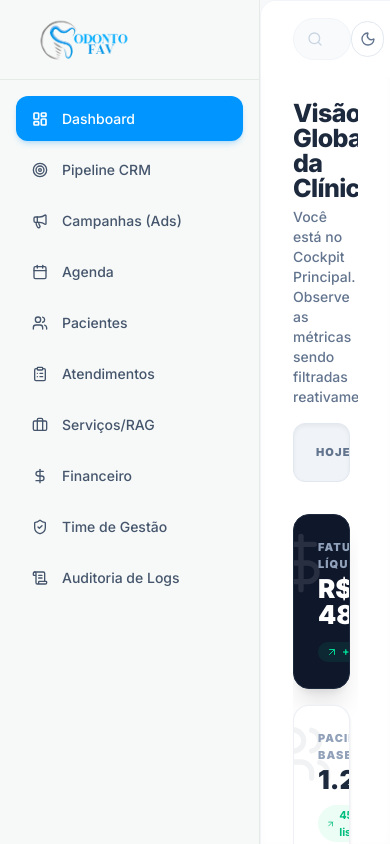
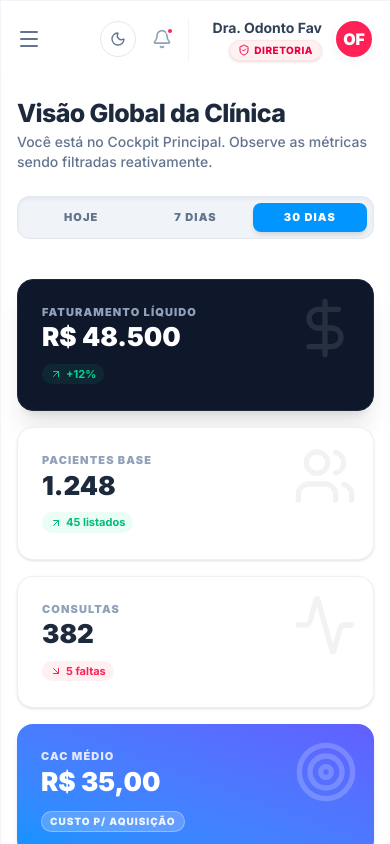
Before and after one commit to werlinho2/testeSistema, a Next.js app: page /dashboard in a window 390 px wide. Built offline with nearby package versions, Linux system fonts and the light colour scheme.

Commit message:
Fix mobile content cutoff by removing nested scroll limits

```diff
--- a/src/app/dashboard/layout.tsx
+++ b/src/app/dashboard/layout.tsx
@@ -3,12 +3,13 @@
 import { ReactNode, useState, useEffect } from "react"
 import Link from "next/link"
 import { usePathname } from "next/navigation"
-import { Calendar, Users, ClipboardList, Briefcase, DollarSign, Settings, Bell, Search, Zap, ShieldCheck, LogOut, User as UserIcon, LayoutDashboard, Terminal, Target, Megaphone, ScrollText } from "lucide-react"
+import { Calendar, Users, ClipboardList, Briefcase, DollarSign, Settings, Bell, Search, Zap, ShieldCheck, LogOut, User as UserIcon, LayoutDashboard, Terminal, Target, Megaphone, ScrollText, Menu, X } from "lucide-react"
 import { ThemeToggle } from "@/components/ui/ThemeToggle"
 
 export default function DashboardLayout({ children }: { children: ReactNode }) {
   const pathname = usePathname()
   const [isDropdownOpen, setIsDropdownOpen] = useState(false)
+  const [isMobileMenuOpen, setIsMobileMenuOpen] = useState(false)
   const [user, setUser] = useState({
       name: "Dra. Odonto Fav",
       role: "Diretoria",
@@ -61,9 +62,18 @@ export default function DashboardLayout({ children }: { children: ReactNode }) {
 
   return (
     <div className="flex min-h-screen bg-[#F6F8F9] text-slate-800 transition-colors">
+
+      {/* Mobile Overlay */}
+      {isMobileMenuOpen && (
+        <div
+          className="fixed inset-0 bg-slate-900/40 z-40 lg:hidden backdrop-blur-[2px] transition-opacity"
+          onClick={() => setIsMobileMenuOpen(false)}
+        />
+      )}
+
       {/* Sidebar Inspirado no Sistema de Gestão */}
-      <aside className="w-[260px] bg-[#F7F9F8] border-r border-[#E6EBE8] flex flex-col shrink-0 transition-colors">
-        <div className="flex h-20 items-center px-6 border-b border-[#E6EBE8]">
+      <aside className={`fixed inset-y-0 left-0 z-50 w-[260px] bg-[#F7F9F8] border-r border-[#E6EBE8] flex flex-col shrink-0 transition-transform duration-300 lg:static lg:translate-x-0 ${isMobileMenuOpen ? 'translate-x-0 shadow-2xl' : '-translate-x-full'}`}>
+        <div className="flex h-20 items-center justify-between px-6 border-b border-[#E6EBE8]">
           <div className="flex items-center gap-3">
             {/* O Next.js vai carregar o logo.png que deve estar na pasta public/ do seu projeto */}
             <img
@@ -82,8 +92,11 @@ export default function DashboardLayout({ children }: { children: ReactNode }) {
               <p className="text-[11px] font-medium text-slate-500 mt-0.5">Gestão Clínica</p>
             </div>
           </div>
+          <button onClick={() => setIsMobileMenuOpen(false)} className="lg:hidden text-slate-400 hover:text-slate-600">
+            <X className="w-5 h-5" />
+          </button>
         </div>
-        <nav className="p-4 space-y-1.5 flex-1">
+        <nav className="p-4 space-y-1.5 flex-1 overflow-y-auto">
           {authorizedNavItems.map((item) => {
             const isActive = item.href === '/dashboard' ? pathname === '/dashboard' : pathname.startsWith(item.href)
             return (
@@ -105,11 +118,16 @@ export default function DashboardLayout({ children }: { children: ReactNode }) {
       </aside>
 
       {/* Main Content */}
-      <main className="flex-1 flex flex-col h-screen overflow-hidden bg-white rounded-tl-2xl border-t border-l border-slate-100 shadow-[inset_0_2px_10px_rgba(0,0,0,0.02)] transition-colors">
+      <main className="flex-1 flex flex-col h-screen overflow-hidden bg-white lg:rounded-tl-2xl border-t border-l border-slate-100 shadow-[inset_0_2px_10px_rgba(0,0,0,0.02)] transition-colors w-full min-w-0">
         {/* Top Header */}
-        <header className="h-[76px] bg-white flex items-center px-8 justify-between shrink-0 transition-colors">
+        <header className="h-[76px] bg-white flex items-center px-4 lg:px-8 justify-between shrink-0 transition-colors gap-4">
+
+          <button onClick={() => setIsMobileMenuOpen(true)} className="lg:hidden text-slate-500 hover:text-slate-800 p-1 -ml-1">
+            <Menu className="w-6 h-6" />
+          </button>
+
           {/* Global Search */}
-          <div className="flex-1 max-w-xl relative group">
+          <div className="flex-1 max-w-xl relative group hidden sm:block">
             <Search className="absolute left-3.5 top-1/2 -translate-y-1/2 h-4 w-4 text-slate-300 group-focus-within:text-[#0095ff] transition-colors" />
             <input
               type="text"
@@ -171,7 +189,7 @@ export default function DashboardLayout({ children }: { children: ReactNode }) {
         </header>
 
         {/* Scrollable Dashboard Space */}
-        <div className="flex-1 overflow-auto p-8 pt-4">
+        <div className="flex-1 overflow-auto p-4 lg:p-8 pt-4">
           {children}
         </div>
       </main>
--- a/src/app/dashboard/page.tsx
+++ b/src/app/dashboard/page.tsx
@@ -17,22 +17,22 @@ export default function DashboardRootPage() {
   const current = DATA_STATE[timeRange]
 
   return (
-    <div className="space-y-6 max-w-7xl mx-auto h-[90vh] flex flex-col relative overflow-y-auto pb-10 pr-2">
+    <div className="space-y-6 max-w-7xl mx-auto w-full flex flex-col relative pb-10 sm:pr-2">
       {/* Header */}
       <div className="flex flex-col sm:flex-row sm:items-center justify-between gap-4 shrink-0 mt-2">
         <div>
           <h2 className="text-[25px] font-extrabold tracking-tight text-slate-800 leading-none">Visão Global da Clínica</h2>
           <p className="text-slate-500 text-sm mt-1.5 font-medium">Você está no Cockpit Principal. Observe as métricas sendo filtradas reativamente.</p>
         </div>
-        <div className="flex bg-slate-200/50 p-1.5 rounded-xl shrink-0 border border-slate-200 shadow-inner">
-           <button onClick={() => setTimeRange('hoje')} className={`px-4 py-1.5 rounded-lg text-[11px] font-black uppercase tracking-widest transition-all ${timeRange === 'hoje' ? 'bg-[#0095ff] text-white shadow-md' : 'text-slate-500 hover:text-slate-700'}`}>Hoje</button>
-           <button onClick={() => setTimeRange('7')} className={`px-4 py-1.5 rounded-lg text-[11px] font-black uppercase tracking-widest transition-all ${timeRange === '7' ? 'bg-[#0095ff] text-white shadow-md' : 'text-slate-500 hover:text-slate-700'}`}>7 Dias</button>
-           <button onClick={() => setTimeRange('30')} className={`px-4 py-1.5 rounded-lg text-[11px] font-black uppercase tracking-widest transition-all ${timeRange === '30' ? 'bg-[#0095ff] text-white shadow-md' : 'text-slate-500 hover:text-slate-700'}`}>30 Dias</button>
+        <div className="flex bg-slate-200/50 p-1.5 rounded-xl shrink-0 border border-slate-200 shadow-inner overflow-x-auto w-full sm:w-auto mt-2 sm:mt-0">
+           <button onClick={() => setTimeRange('hoje')} className={`flex-1 sm:flex-none px-4 py-1.5 rounded-lg text-[11px] font-black uppercase tracking-widest transition-all ${timeRange === 'hoje' ? 'bg-[#0095ff] text-white shadow-md' : 'text-slate-500 hover:text-slate-700'}`}>Hoje</button>
+           <button onClick={() => setTimeRange('7')} className={`flex-1 sm:flex-none px-4 py-1.5 rounded-lg text-[11px] font-black uppercase tracking-widest transition-all ${timeRange === '7' ? 'bg-[#0095ff] text-white shadow-md' : 'text-slate-500 hover:text-slate-700'}`}>7 Dias</button>
+           <button onClick={() => setTimeRange('30')} className={`flex-1 sm:flex-none px-4 py-1.5 rounded-lg text-[11px] font-black uppercase tracking-widest transition-all ${timeRange === '30' ? 'bg-[#0095ff] text-white shadow-md' : 'text-slate-500 hover:text-slate-700'}`}>30 Dias</button>
         </div>
       </div>
 
       {/* Primary Global KPIs */}
-      <div className="grid grid-cols-1 md:grid-cols-4 gap-4 shrink-0 mt-2">
+      <div className="grid grid-cols-1 md:grid-cols-2 xl:grid-cols-4 gap-4 shrink-0 mt-4 sm:mt-2">
          <div className="bg-slate-900 p-6 rounded-2xl border border-slate-800 shadow-xl relative overflow-hidden group">
            <div className="absolute top-0 right-0 p-4 opacity-10 group-hover:scale-110 transition-transform"><DollarSign className="w-16 h-16 text-white"/></div>
            <p className="text-[11px] uppercase tracking-widest font-black text-slate-400 mb-1 relative z-10">Faturamento Líquido</p>
@@ -67,8 +67,8 @@ export default function DashboardRootPage() {
       </div>
 
       {/* Gráfico Analítico de Leads Importado da Fase 2 */}
-      <div className="flex-1 min-h-[440px] mt-4 bg-white p-6 rounded-3xl border border-slate-200 shadow-[0_2px_10px_rgba(0,0,0,0.02)]">
-        <h3 className="text-lg font-extrabold text-slate-800 mb-4">Volume e Origem de Captação Qualificada</h3>
+      <div className="flex-1 min-h-[440px] mt-4 bg-white p-4 sm:p-6 rounded-3xl border border-slate-200 shadow-[0_2px_10px_rgba(0,0,0,0.02)]">
+        <h3 className="text-base sm:text-lg font-extrabold text-slate-800 mb-4">Volume e Origem de Captação Qualificada</h3>
         <div className="h-[320px] w-full">
            <LeadsOriginChart rawData={current.raw} />
         </div>
--- a/src/app/page.tsx
+++ b/src/app/page.tsx
@@ -71,15 +71,15 @@ export default function LoginPage() {
   return (
     <div className="min-h-screen flex text-slate-800 bg-white">
       {/* Lado Esquerdo - Formulário de Acesso */}
-      <div className="w-full lg:w-1/2 flex flex-col justify-center px-8 sm:px-16 md:px-24 xl:px-32 relative">
+      <div className="w-full lg:w-1/2 flex flex-col justify-center px-6 sm:px-16 md:px-24 xl:px-32 relative py-12 lg:py-0">
         <div className="max-w-md w-full mx-auto">
           {/* Logo Oficial OdontoFav */}
-          <div className="mb-12 flex items-center gap-3">
-             <img src="/logo.png" alt="OdontoFav Logo" className="h-[75px] w-auto object-contain" />
+          <div className="mb-10 lg:mb-12 flex items-center gap-3">
+             <img src="/logo.png" alt="OdontoFav Logo" className="h-[60px] lg:h-[75px] w-auto object-contain" />
           </div>
 
-          <h2 className="text-[32px] font-black text-slate-800 mb-2 tracking-tight">Bem-vindo(a) de volta!</h2>
-          <p className="text-slate-500 font-semibold mb-10 text-[15px]">Insira suas credenciais administrativas para acessar o ERP e Painel Omnichannel da OdontoFav.</p>
+          <h2 className="text-2xl sm:text-[32px] font-black text-slate-800 mb-2 tracking-tight">Bem-vindo(a) de volta!</h2>
+          <p className="text-slate-500 font-semibold mb-8 lg:mb-10 text-[14px] sm:text-[15px]">Insira suas credenciais administrativas para acessar o ERP e Painel Omnichannel da OdontoFav.</p>
 
           <form onSubmit={handleLogin} className="space-y-5">
             <div className="space-y-1.5">
```
